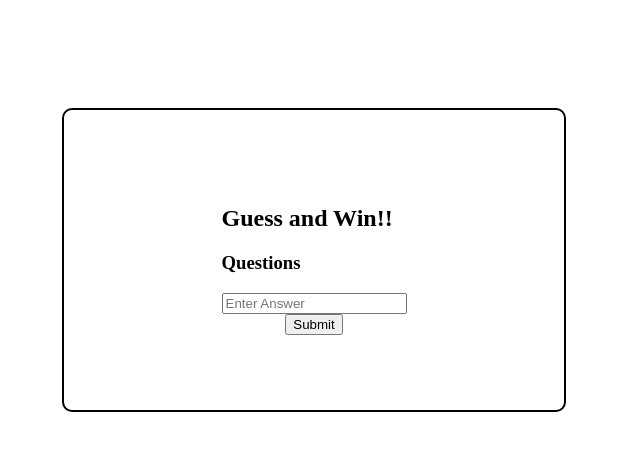
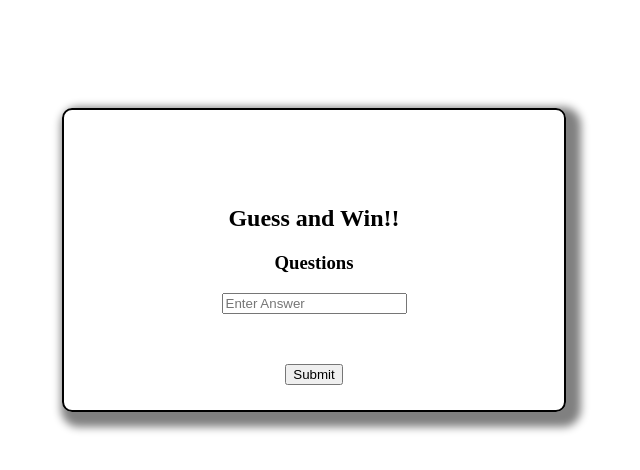
Before and after one commit to msnirmal/Project2, a plain HTML site: page index.html in a window 1280 px wide. Shown: the whole page, without its empty margins (334-974 px from the left). Drawn offline with Linux system fonts and the light colour scheme.

Commit message:
Add style to header div and also add box shadow to quiz-box

```diff
--- a/assets/css/style.css
+++ b/assets/css/style.css
@@ -20,5 +20,13 @@ body{
     justify-content: center;
     display: flex;
     flex-direction: column;
-    margin-top: 100px
+    margin-top: 100px;
+    text-align: center;
+    box-shadow: 7px 7px 8px 8px grey;
 }
+
+.header{
+    margin: 20px;
+    padding: 30px;
+
+}
--- a/index.html
+++ b/index.html
@@ -9,8 +9,8 @@
 </head>
 <body>
     <div class="quiz-box">
-    <div>
-    <h2 id="header">Guess and Win!!</h2>
+    <div class="header">
+    <h2 id="heading">Guess and Win!!</h2>
     <h3 id="question">Questions</h3>
     <input type="text" id="guess" placeholder="Enter Answer">
     </div>
```
